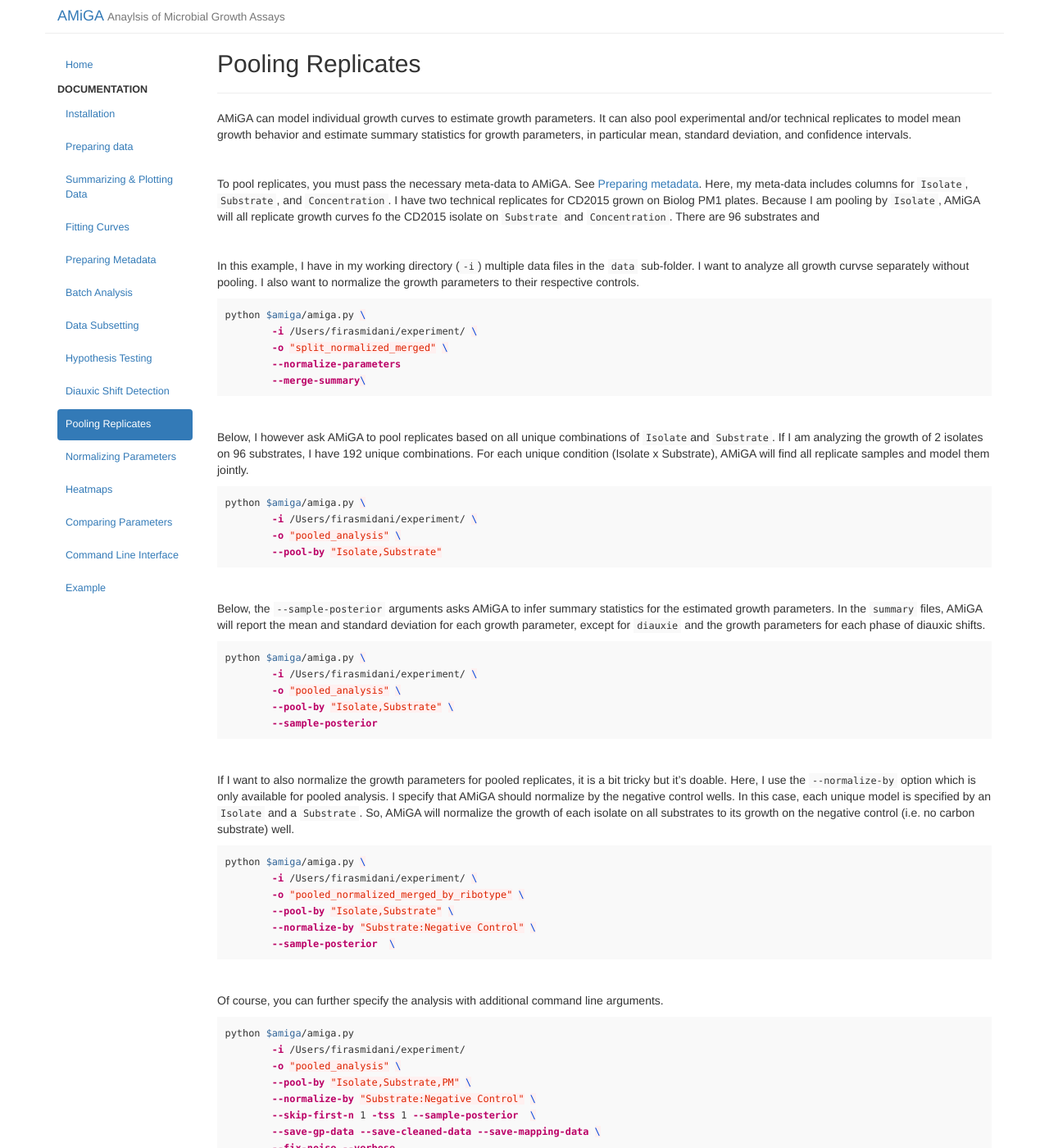
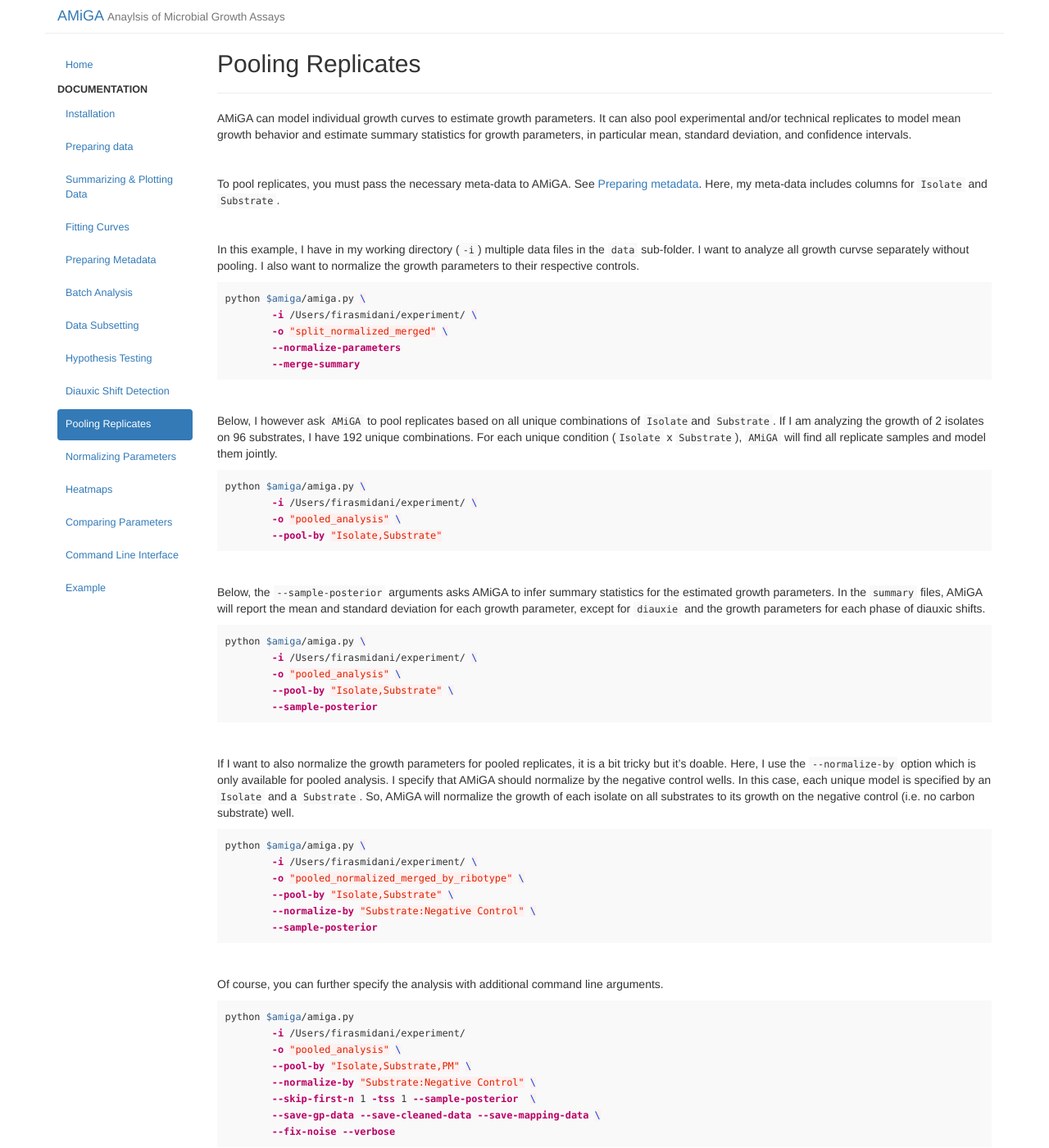
Before and after one commit to firasmidani/amiga, a Jekyll site: the page built from docs/_posts/2020-11-05-pooling.md, in a window 1280 px wide and 1400 px high. Shown: the whole window at 82% size. Built offline with Jekyll 4.4.1, drawn with Linux system fonts in a browser that asks for light colours.

Commit message:
docs: updated

````diff
--- a/docs/_posts/2020-11-05-pooling.md
+++ b/docs/_posts/2020-11-05-pooling.md
@@ -12,7 +12,7 @@ AMiGA can model individual growth curves to estimate growth parameters. It can a
 
 <br/>
 
-To pool replicates, you must pass the necessary meta-data to AMiGA. See [Preparing metadata](/amiga/doc/metadata.html). Here, my meta-data includes columns for `Isolate`, `Substrate`, and `Concentration`. I have two technical replicates for CD2015 grown on Biolog PM1 plates. Because I am pooling by `Isolate`, AMiGA will all replicate growth curves fo the CD2015 isolate on `Substrate` and `Concentration`. There are 96 substrates and
+To pool replicates, you must pass the necessary meta-data to AMiGA. See [Preparing metadata](/amiga/doc/metadata.html). Here, my meta-data includes columns for `Isolate` and `Substrate`.
 
 <br/>
 
@@ -23,12 +23,12 @@ python $amiga/amiga.py \
         -i /Users/firasmidani/experiment/ \
         -o "split_normalized_merged" \
         --normalize-parameters
-        --merge-summary\
+        --merge-summary
 ```
 
 <br/>
 
-Below, I however ask AMiGA to pool replicates based on all unique combinations of `Isolate`and `Substrate`. If I am analyzing the growth of 2 isolates on 96 substrates, I have 192 unique combinations. For each unique condition (Isolate x Substrate), AMiGA will find all replicate samples and model them jointly.
+Below, I however ask `AMiGA` to pool replicates based on all unique combinations of `Isolate`and `Substrate`. If I am analyzing the growth of 2 isolates on 96 substrates, I have 192 unique combinations. For each unique condition (`Isolate` x `Substrate`), `AMiGA` will find all replicate samples and model them jointly.
 
 ```bash
 python $amiga/amiga.py \
@@ -59,7 +59,7 @@ python $amiga/amiga.py \
         -o "pooled_normalized_merged_by_ribotype" \
         --pool-by "Isolate,Substrate" \
         --normalize-by "Substrate:Negative Control" \
-        --sample-posterior  \
+        --sample-posterior
 ```
 
 <br/>
````
Also changed, not shown: docs/_posts/2020-03-24-organization.md (+1 -1 lines).
